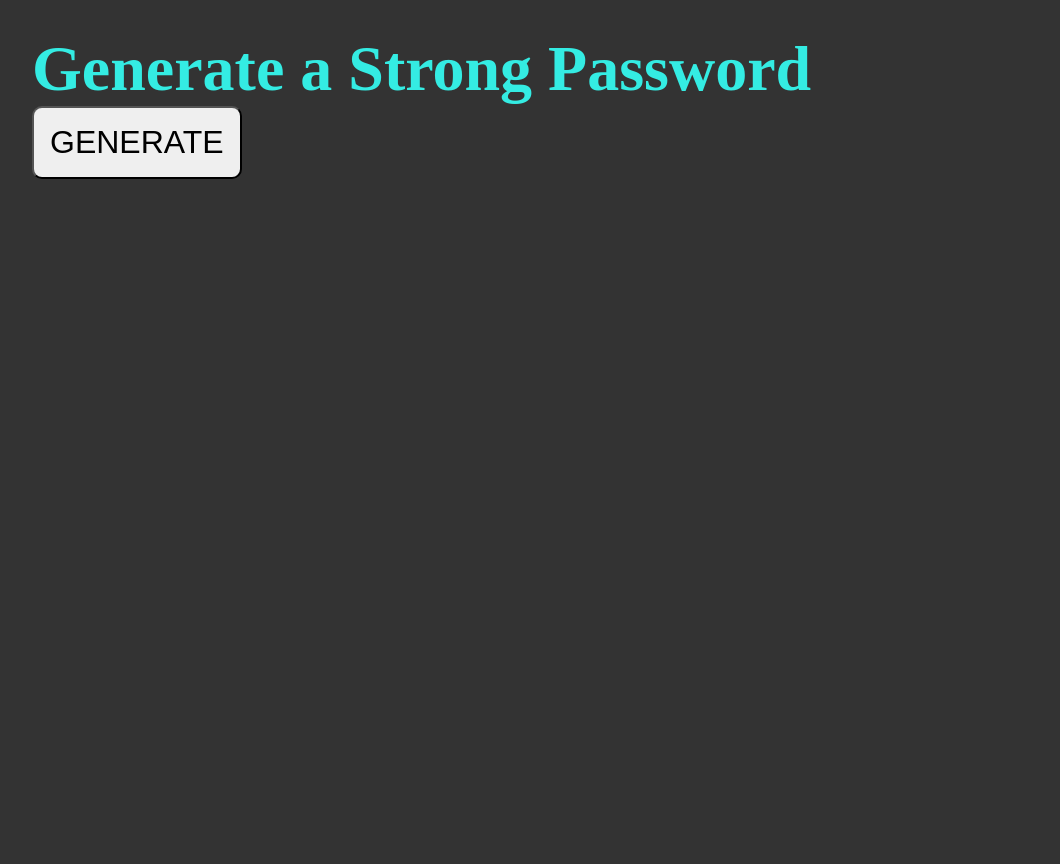
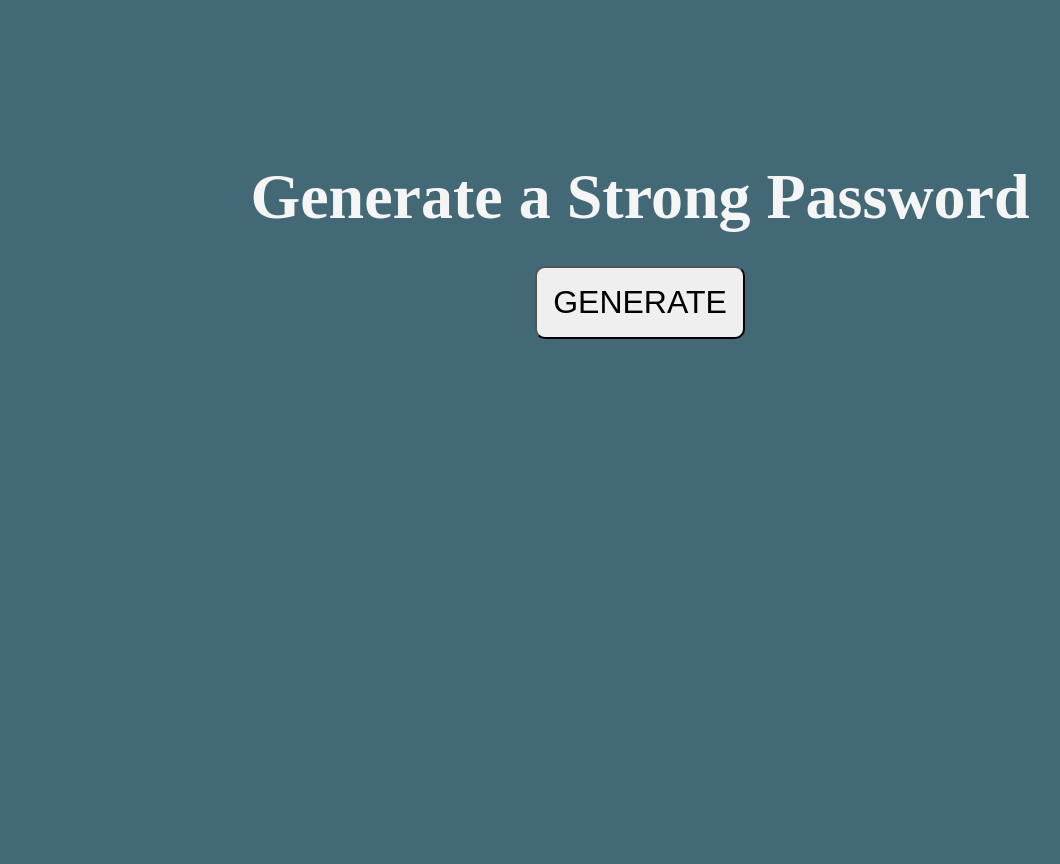
Before and after one commit to onlyoneazzy/password-generation-website-using-python, a Flask app: page / in a window 1280 px wide. Shown: the whole page, without its empty margins (0-1060 px from the left). After the commit the page ends 339 px from the top, so only its background shows below. Run offline with Flask 3, Linux system fonts and the light colour scheme; parts of the project's set-up code (start-up, migrations or seed data) failed here and were passed over.

Commit message:
second commit

```diff
--- a/static/styles/style.css
+++ b/static/styles/style.css
@@ -1,15 +1,20 @@
 * {
     margin: 0;
     padding: 0;
+    box-sizing: border-box;
 }
 
 body {
     padding: 2rem;
-    background-color: #333;
-    color: rgb(52, 236, 227);
+    background-color: #426975;
+    color: whitesmoke;
     min-height: 100vh;
+    display: flex;
+    flex-direction: column;
     align-items: center;
+    gap: 2rem;
     font-size: 2rem;
+    padding-top: 10rem;
 }
 
 input,
```
